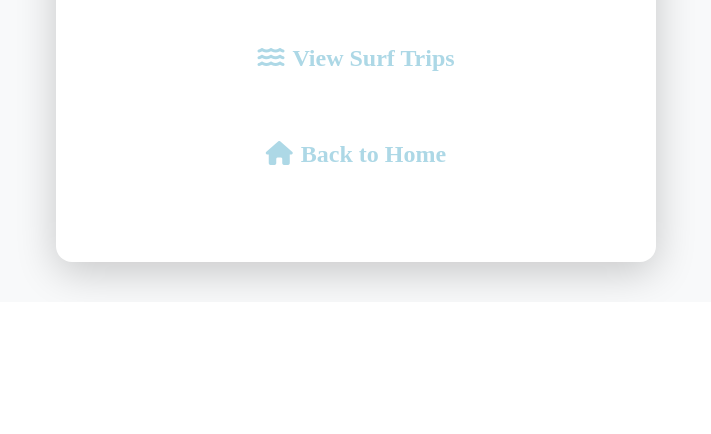
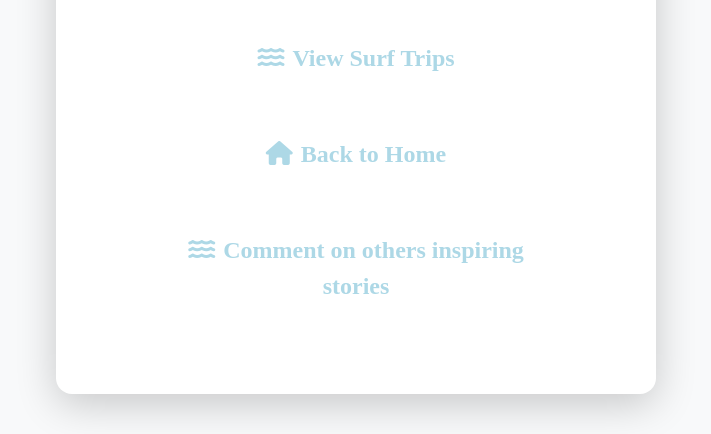
Before and after one commit to pdblackburn0-del/open_ocean_collective, a Django app: page /welcome/ in a window 1280 px wide. Shown: the part 1407-1841 px from the top of the page, without its empty margins (284-995 px from the left). Before the commit the page ends 1703 px from the top, so only its background shows below. Run offline with Django 4.2, Linux system fonts and the light colour scheme; some web fonts are replaced.

Commit message:
Added signup redirect to welcome page

```diff
--- a/hello_world/templates/surftrips.html
+++ b/hello_world/templates/surftrips.html
@@ -305,7 +305,7 @@
         <!-- Croyde, Devon -->
         <div class="col-md-6 col-lg-3">
             <div class="trip-card">
-                <div class="trip-image"><img src="https://res.cloudinary.com/dwe00uiuy/image/upload/v1771811712/IMG_6533_3_l3v9ti.jpg" alt="Croyde, Devon"></div>
+                <div class="trip-image"><img src="https://res.cloudinary.com/dwe00uiuy/image/upload/v1771811834/home-croyde-900w_sqxcze.jpg" alt="Croyde, Devon"></div>
                 <div class="trip-content">
                     <div class="trip-month">April</div>
                     <h3 class="trip-location">Croyde, Devon</h3>
--- a/hello_world/templates/welcome.html
+++ b/hello_world/templates/welcome.html
@@ -202,9 +202,14 @@
                 <a href="{% url 'hello_world:meetups' %}" class="btn-cta enter-btn">
                     <i class="fas fa-water me-2"></i>View Surf Trips
                 </a>
-                <a href="{% url 'hello_world:index' %}" class="btn-cta enter-btn">
+                <a href="{% url 'hello_world:homepage' %}" class="btn-cta enter-btn">
                     <i class="fas fa-home me-2"></i>Back to Home
                 </a>
+                <a href="{% url 'hello_world:stories' %}" class="btn-cta enter-btn">
+                    <i class="fas fa-water me-2"></i>Comment on others inspiring stories
+                </a>
+
+
             </div>
         </div>
     </div>
--- a/openocean/settings.py
+++ b/openocean/settings.py
@@ -80,6 +80,7 @@ ACCOUNT_EMAIL_VERIFICATION = 'optional'
 
 LOGIN_REDIRECT_URL = '/'
 LOGOUT_REDIRECT_URL = '/'
+ACCOUNT_SIGNUP_REDIRECT_URL = '/welcome/'
 
 MIDDLEWARE = [
     'django.middleware.security.SecurityMiddleware',
```
Also changed, not shown: hello_world/signals.py (+8 -0 lines).
